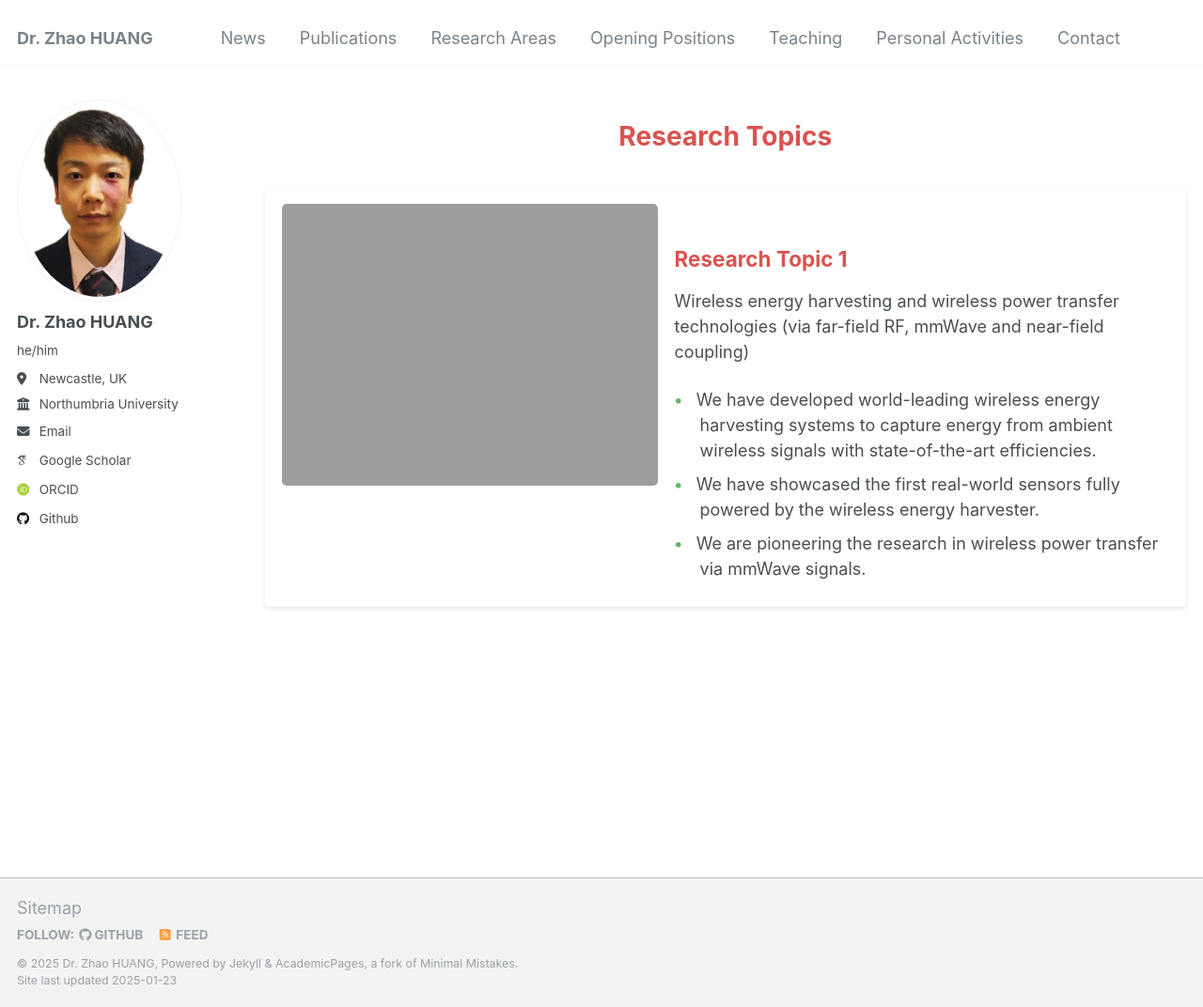
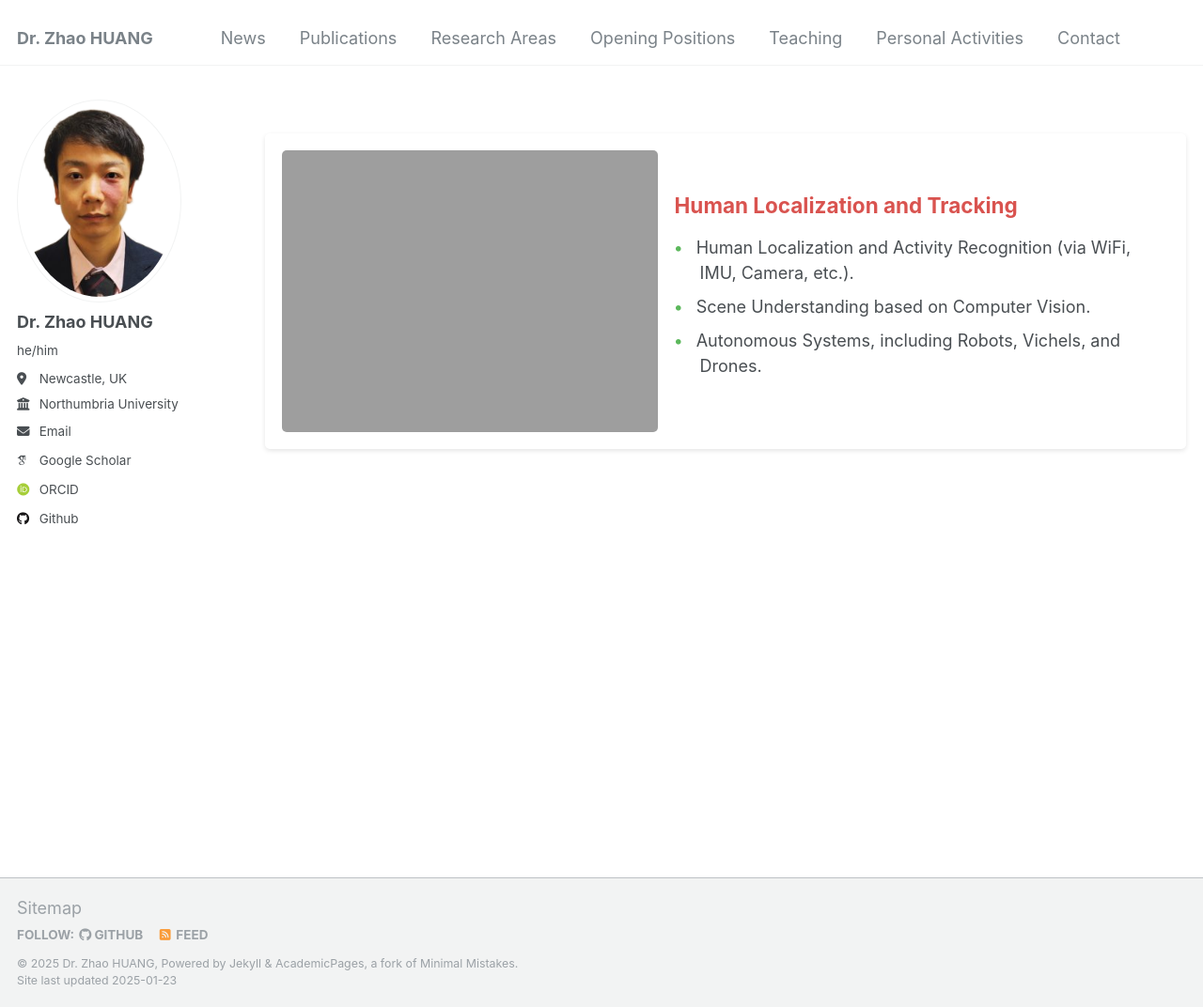
Before and after one commit to ZZ2020zz/ZZ2020zz.github.io, a Jekyll site: the page built from _pages/research.html, in a window 1280 px wide and 1072 px high. Shown: the whole window at 94% size. Built offline with Jekyll 4.4.1, drawn with Linux system fonts in a browser that asks for light colours; some web fonts are replaced.

Commit message:
Update research.html

```diff
--- a/_pages/research.html
+++ b/_pages/research.html
@@ -10,31 +10,26 @@ author_profile: true
 <head>
     <meta charset="UTF-8">
     <meta name="viewport" content="width=device-width, initial-scale=1.0">
-    <title>Research Topics</title>
 <p style="text-decoration: underline;"></p>
 </head>
 <body>
-    <header>
-        <h1 style="text-align: center; color: #d9534f;">Research Topics</h1>
-    </header>
 
 <div class="container" style="display: flex; align-items: flex-start; margin: 2rem auto; max-width: 1200px; background: #fff; padding: 1rem; border-radius: 5px; box-shadow: 0 2px 5px rgba(0, 0, 0, 0.1);">
     <img src="https://zz2020zz.github.io//assets//css//Human%20Localization.png" alt="Research Topic 1" style="max-width: 400px; border-radius: 5px; margin-right: 1rem;">
     <div class="text" style="flex: 1;">
-        <h2 style="color: #d9534f; margin-bottom: 0.5rem;">Research Topic 1</h2>
-        <p>Wireless energy harvesting and wireless power transfer technologies (via far-field RF, mmWave and near-field coupling)</p>
+        <h2 style="color: #d9534f; margin-bottom: 0.5rem;">Human Localization and Tracking</h2>
         <ul style="margin: 1rem 0 0; padding: 0; list-style: none;">
             <li style="margin-bottom: 0.5rem; padding-left: 1.5rem; position: relative;">
                 <span style="color: #5cb85c; font-weight: bold; display: inline-block; width: 1rem; margin-left: -1.5rem;">•</span>
-                We have developed world-leading wireless energy harvesting systems to capture energy from ambient wireless signals with state-of-the-art efficiencies.
+                Human Localization and Activity Recognition (via WiFi, IMU, Camera, etc.).
             </li>
             <li style="margin-bottom: 0.5rem; padding-left: 1.5rem; position: relative;">
                 <span style="color: #5cb85c; font-weight: bold; display: inline-block; width: 1rem; margin-left: -1.5rem;">•</span>
-                We have showcased the first real-world sensors fully powered by the wireless energy harvester.
+               Scene Understanding based on Computer Vision.
             </li>
             <li style="margin-bottom: 0.5rem; padding-left: 1.5rem; position: relative;">
                 <span style="color: #5cb85c; font-weight: bold; display: inline-block; width: 1rem; margin-left: -1.5rem;">•</span>
-                We are pioneering the research in wireless power transfer via mmWave signals.
+                Autonomous Systems, including Robots, Vichels, and Drones.
             </li>
         </ul>
     </div>
```
